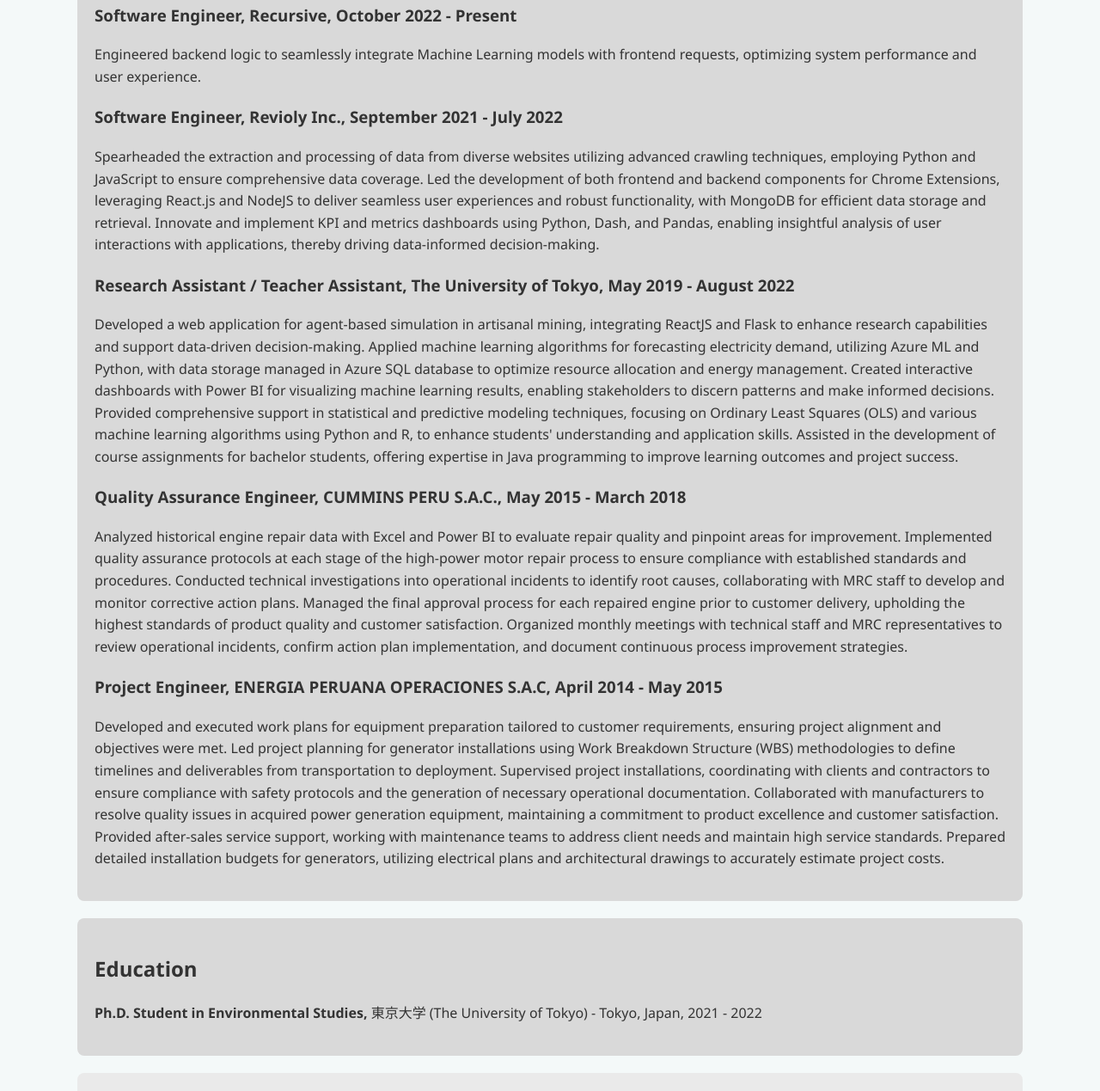
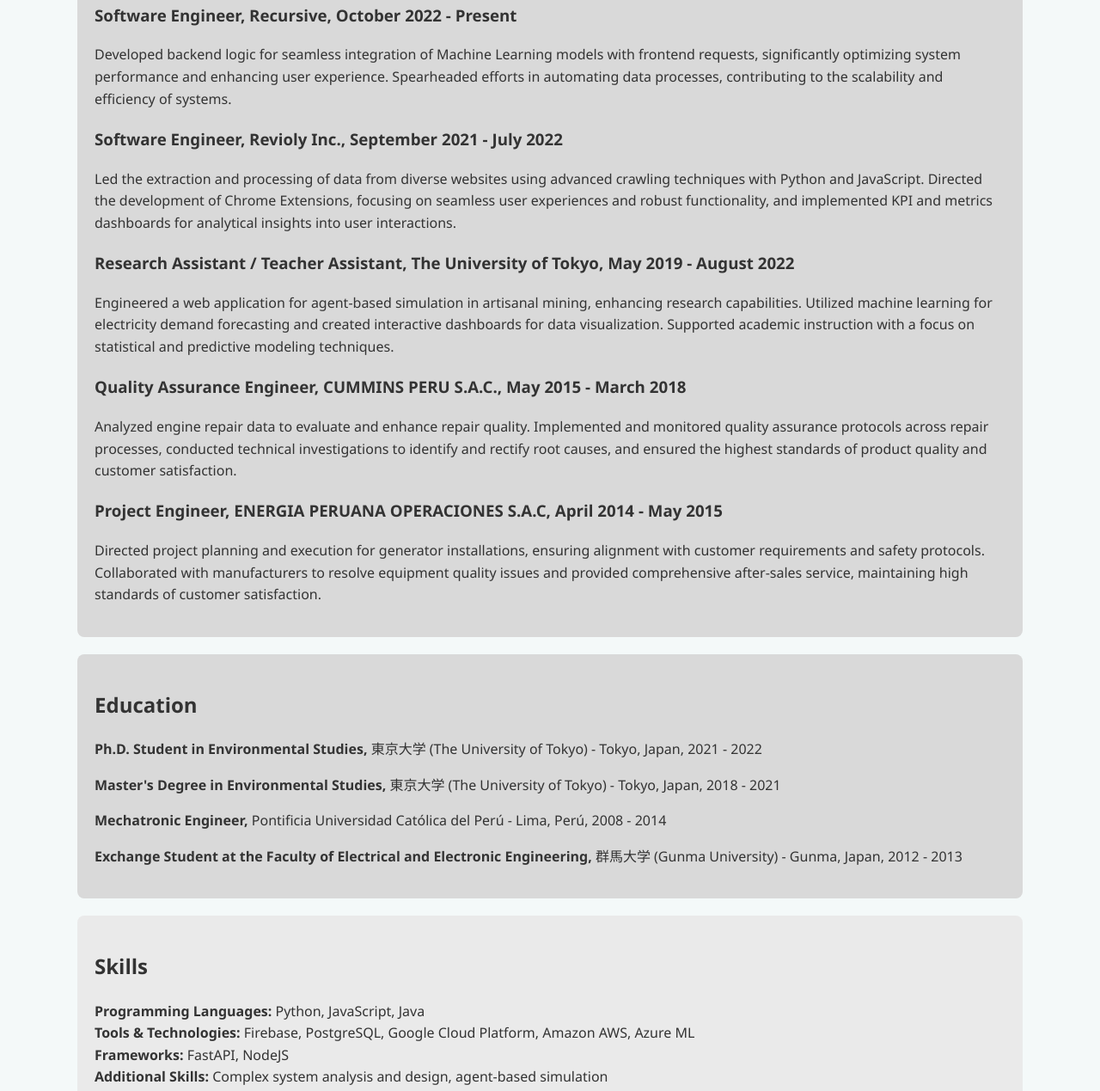
Before and after one commit to strujilloc/portfolio, a plain HTML site: page cv.html in a window 1280 px wide. Shown: the part 622-1891 px from the top of the page at 86% size. Drawn offline with Linux system fonts and the light colour scheme.

Commit message:
updated work experience

```diff
--- a/cv.html
+++ b/cv.html
@@ -15,10 +15,10 @@
 					class="profile-photo"
 				/>
 				<h1>Saul Trujillo Castillo</h1>
-				<nav>
+				<!-- <nav>
 					<a href="#">Home</a> | <a href="#">Portfolio</a> |
 					<a href="#">Contact</a>
-				</nav>
+				</nav> -->
 			</div>
 		</header>
 
@@ -36,104 +36,82 @@
 					secure systems to drive business objectives.
 				</p>
 			</section>
-
 			<section class="work">
 				<h2>Work Experience</h2>
-				<!-- Dynamic interaction example -->
-				<div class="dynamic" onclick="alert('More details coming soon!');">
+				<div
+					class="dynamic"
+					onclick="console.log('More details coming soon!');"
+				>
 					<h3>Software Engineer, Recursive, October 2022 - Present</h3>
 					<p>
-						Engineered backend logic to seamlessly integrate Machine Learning
-						models with frontend requests, optimizing system performance and
-						user experience.
+						Developed backend logic for seamless integration of Machine Learning
+						models with frontend requests, significantly optimizing system
+						performance and enhancing user experience. Spearheaded efforts in
+						automating data processes, contributing to the scalability and
+						efficiency of systems.
 					</p>
 				</div>
-				<div class="dynamic" onclick="alert('More details coming soon!');">
+				<div
+					class="dynamic"
+					onclick="console.log('More details coming soon!');"
+				>
 					<h3>Software Engineer, Revioly Inc., September 2021 - July 2022</h3>
 					<p>
-						Spearheaded the extraction and processing of data from diverse
-						websites utilizing advanced crawling techniques, employing Python
-						and JavaScript to ensure comprehensive data coverage. Led the
-						development of both frontend and backend components for Chrome
-						Extensions, leveraging React.js and NodeJS to deliver seamless user
-						experiences and robust functionality, with MongoDB for efficient
-						data storage and retrieval. Innovate and implement KPI and metrics
-						dashboards using Python, Dash, and Pandas, enabling insightful
-						analysis of user interactions with applications, thereby driving
-						data-informed decision-making.
+						Led the extraction and processing of data from diverse websites
+						using advanced crawling techniques with Python and JavaScript.
+						Directed the development of Chrome Extensions, focusing on seamless
+						user experiences and robust functionality, and implemented KPI and
+						metrics dashboards for analytical insights into user interactions.
 					</p>
 				</div>
-				<div class="dynamic" onclick="alert('More details coming soon!');">
+				<div
+					class="dynamic"
+					onclick="console.log('More details coming soon!');"
+				>
 					<h3>
 						Research Assistant / Teacher Assistant, The University of Tokyo, May
 						2019 - August 2022
 					</h3>
 					<p>
-						Developed a web application for agent-based simulation in artisanal
-						mining, integrating ReactJS and Flask to enhance research
-						capabilities and support data-driven decision-making. Applied
-						machine learning algorithms for forecasting electricity demand,
-						utilizing Azure ML and Python, with data storage managed in Azure
-						SQL database to optimize resource allocation and energy management.
-						Created interactive dashboards with Power BI for visualizing machine
-						learning results, enabling stakeholders to discern patterns and make
-						informed decisions. Provided comprehensive support in statistical
-						and predictive modeling techniques, focusing on Ordinary Least
-						Squares (OLS) and various machine learning algorithms using Python
-						and R, to enhance students' understanding and application skills.
-						Assisted in the development of course assignments for bachelor
-						students, offering expertise in Java programming to improve learning
-						outcomes and project success.
+						Engineered a web application for agent-based simulation in artisanal
+						mining, enhancing research capabilities. Utilized machine learning
+						for electricity demand forecasting and created interactive
+						dashboards for data visualization. Supported academic instruction
+						with a focus on statistical and predictive modeling techniques.
 					</p>
 				</div>
-
-				<div class="dynamic" onclick="alert('More details coming soon!');">
+				<div
+					class="dynamic"
+					onclick="console.log('More details coming soon!');"
+				>
 					<h3>
 						Quality Assurance Engineer, CUMMINS PERU S.A.C., May 2015 - March
 						2018
 					</h3>
 					<p>
-						Analyzed historical engine repair data with Excel and Power BI to
-						evaluate repair quality and pinpoint areas for improvement.
-						Implemented quality assurance protocols at each stage of the
-						high-power motor repair process to ensure compliance with
-						established standards and procedures. Conducted technical
-						investigations into operational incidents to identify root causes,
-						collaborating with MRC staff to develop and monitor corrective
-						action plans. Managed the final approval process for each repaired
-						engine prior to customer delivery, upholding the highest standards
-						of product quality and customer satisfaction. Organized monthly
-						meetings with technical staff and MRC representatives to review
-						operational incidents, confirm action plan implementation, and
-						document continuous process improvement strategies.
+						Analyzed engine repair data to evaluate and enhance repair quality.
+						Implemented and monitored quality assurance protocols across repair
+						processes, conducted technical investigations to identify and
+						rectify root causes, and ensured the highest standards of product
+						quality and customer satisfaction.
 					</p>
 				</div>
-
-				<div class="dynamic" onclick="alert('More details coming soon!');">
+				<div
+					class="dynamic"
+					onclick="console.log('More details coming soon!');"
+				>
 					<h3>
 						Project Engineer, ENERGIA PERUANA OPERACIONES S.A.C, April 2014 -
 						May 2015
 					</h3>
 					<p>
-						Developed and executed work plans for equipment preparation tailored
-						to customer requirements, ensuring project alignment and objectives
-						were met. Led project planning for generator installations using
-						Work Breakdown Structure (WBS) methodologies to define timelines and
-						deliverables from transportation to deployment. Supervised project
-						installations, coordinating with clients and contractors to ensure
-						compliance with safety protocols and the generation of necessary
-						operational documentation. Collaborated with manufacturers to
-						resolve quality issues in acquired power generation equipment,
-						maintaining a commitment to product excellence and customer
-						satisfaction. Provided after-sales service support, working with
-						maintenance teams to address client needs and maintain high service
-						standards. Prepared detailed installation budgets for generators,
-						utilizing electrical plans and architectural drawings to accurately
-						estimate project costs.
+						Directed project planning and execution for generator installations,
+						ensuring alignment with customer requirements and safety protocols.
+						Collaborated with manufacturers to resolve equipment quality issues
+						and provided comprehensive after-sales service, maintaining high
+						standards of customer satisfaction.
 					</p>
 				</div>
-
-				<!-- More work experiences -->
 			</section>
 
 			<section class="education">
@@ -142,12 +120,35 @@
 					<strong>Ph.D. Student in Environmental Studies,</strong> 東京大学 (The
 					University of Tokyo) - Tokyo, Japan, 2021 - 2022
 				</p>
+				<p>
+					<strong>Master's Degree in Environmental Studies,</strong> 東京大学
+					(The University of Tokyo) - Tokyo, Japan, 2018 - 2021
+				</p>
+				<p>
+					<strong>Mechatronic Engineer,</strong> Pontificia Universidad Católica
+					del Perú - Lima, Perú, 2008 - 2014
+				</p>
+				<p>
+					<strong
+						>Exchange Student at the Faculty of Electrical and Electronic
+						Engineering,</strong
+					>
+					群馬大学 (Gunma University) - Gunma, Japan, 2012 - 2013
+				</p>
+
 				<!-- More education entries -->
 			</section>
 
 			<section class="skills">
 				<h2>Skills</h2>
-				<p>[Insert Skills]</p>
+				<p>
+					<strong>Programming Languages:</strong> Python, JavaScript, Java<br />
+					<strong>Tools & Technologies:</strong> Firebase, PostgreSQL, Google
+					Cloud Platform, Amazon AWS, Azure ML<br />
+					<strong>Frameworks:</strong> FastAPI, NodeJS<br />
+					<strong>Additional Skills:</strong> Complex system analysis and
+					design, agent-based simulation
+				</p>
 			</section>
 		</div>
 
```
